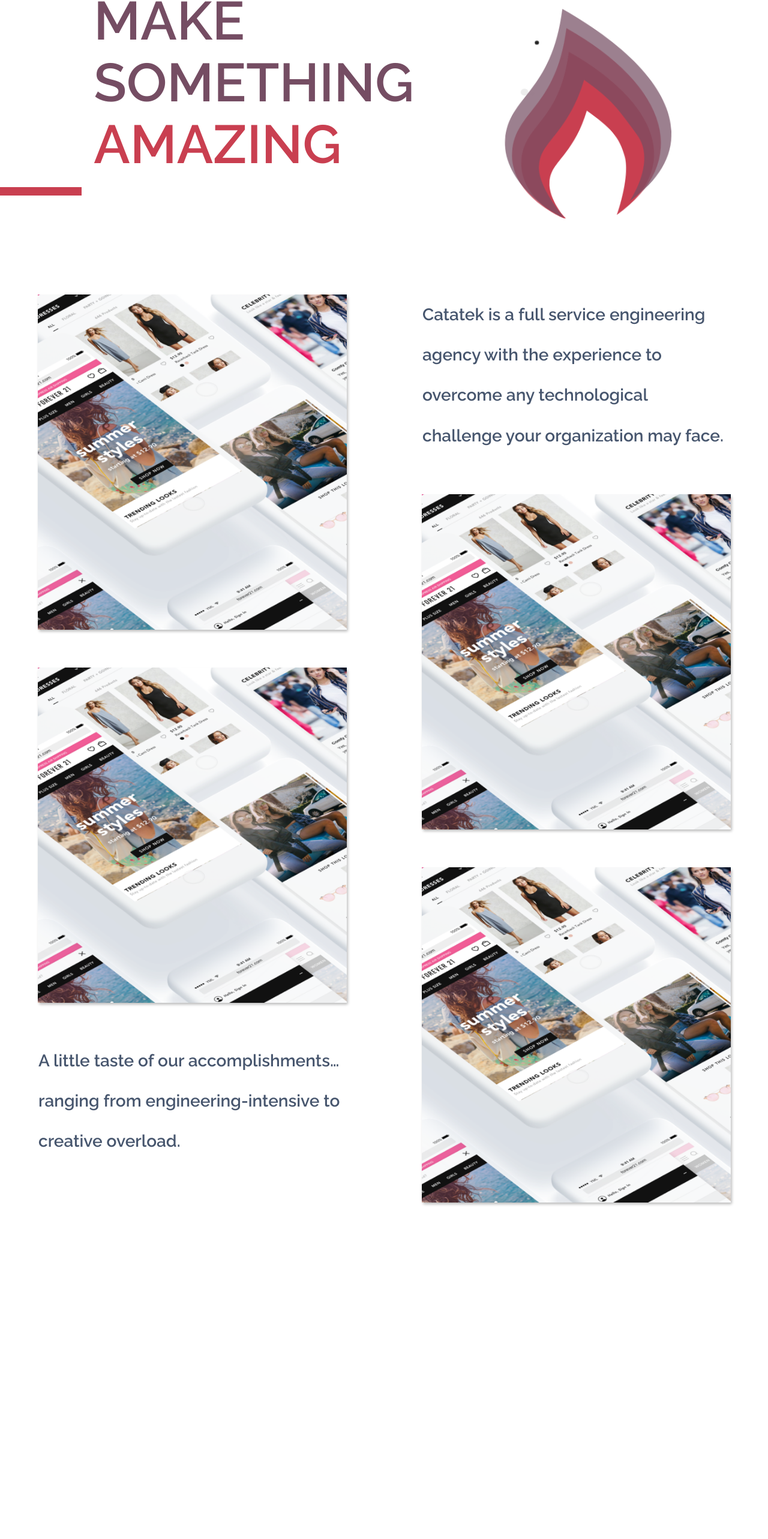
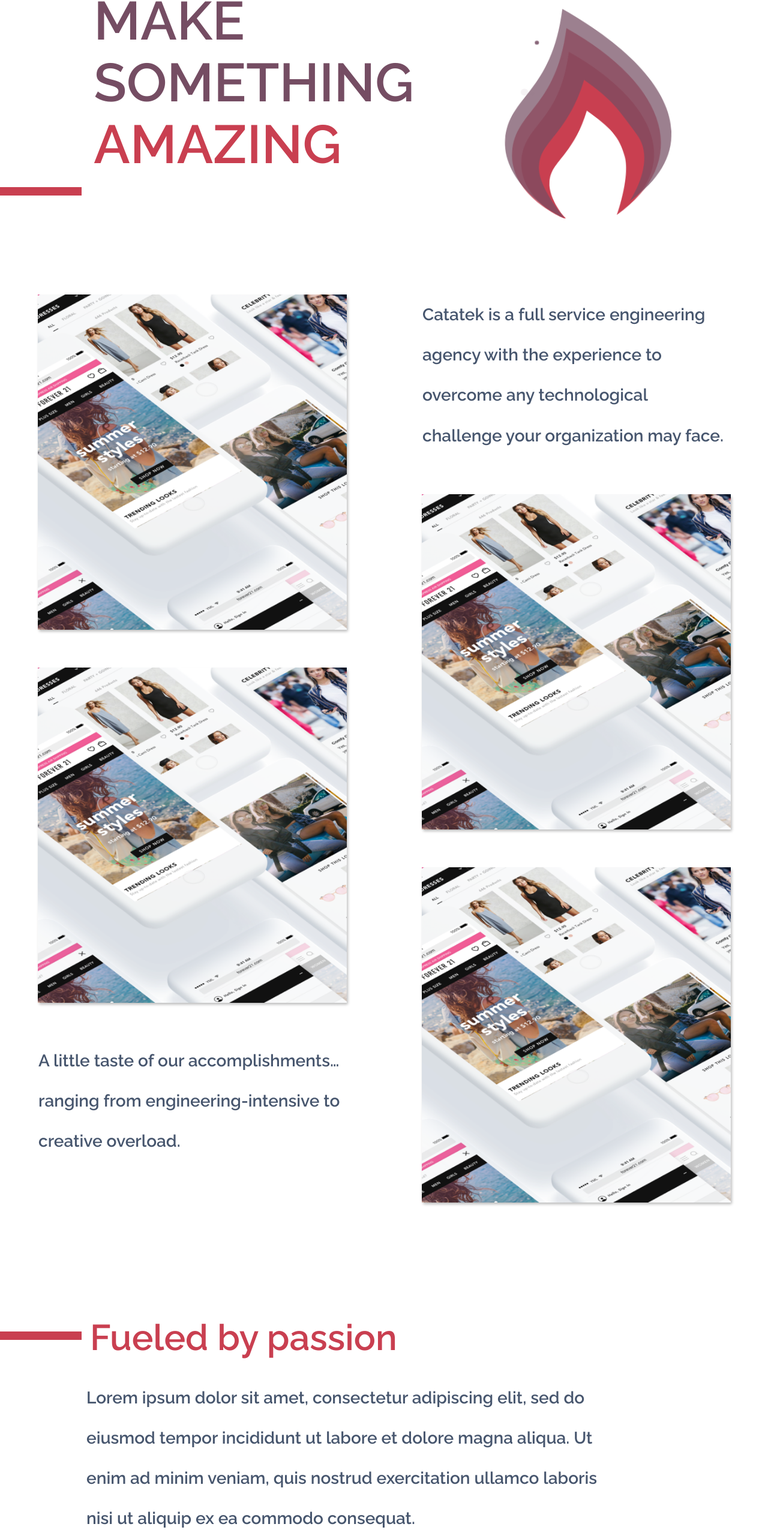
Before and after one commit to Catatek/catatekmarketing, a React (Create React App) app: page / in a window 1280 px wide. Shown: the part 202-2768 px from the top of the page at 60% size. Before the commit the page ends 2318 px from the top, so only its background shows below. Built offline with nearby package versions, Linux system fonts and the light colour scheme.

Commit message:
Finished all site components.

```diff
--- a/src/App.js
+++ b/src/App.js
@@ -2,6 +2,9 @@ import React, { Component } from "react";
 import Navigation from "./components/shared/Navigation";
 import Splash from "./components/sections/Splash";
 import Portfolio from "./components/sections/Portfolio";
+import Content1 from "./components/shared/Content1";
+import Content2 from "./components/shared/Content2";
+import Footer from "./components/shared/Footer";
 
 class App extends Component {
   constructor(props) {
@@ -46,6 +49,11 @@ class App extends Component {
         <Navigation />
         <Splash />
         <Portfolio work={this.state.portfolio} />
+        <Content1 title="Fueled by passion" />
+        <Content2 type="services" color="#754d63" title="Services" />
+        <Content1 title="Technologists with a purpose" />
+        <Content2 type="contact" color="#C93F50" title="Contact" />
+        <Footer />
       </div>
     );
   }
--- a/src/components/sections/Splash.jsx
+++ b/src/components/sections/Splash.jsx
@@ -44,8 +44,15 @@ function Flame() {
       version="1.1"
     >
       <g className="cir" data-name="Layer 5">
-        <circle className="cls-1 cirGroup1" cx="59.04" cy="98.87" r="3.48" />
         <circle
+          fill="#754d63"
+          className="cls-1 cirGroup1"
+          cx="59.04"
+          cy="98.87"
+          r="3.48"
+        />
+        <circle
+          fill="#754d63"
           id="my-circle"
           className="cls-1 cirGroup2"
           cx="35.53"
@@ -53,15 +60,29 @@ function Flame() {
           r="6.31"
         />
         <circle
+          fill="#754d63"
           id="my-circle1"
           className="cls-1 cirGroup2"
           cx="159.7"
           cy="173.67"
           r="3.47"
         />
-        <circle className="cls-1 cirGroup3" cx="48.51" cy="159.07" r="3.47" />
-        <circle className="cls-1 cirGroup3" cx="141.07" cy="137.56" r="2.45" />
         <circle
+          fill="#754d63"
+          className="cls-1 cirGroup3"
+          cx="48.51"
+          cy="159.07"
+          r="3.47"
+        />
+        <circle
+          fill="#754d63"
+          className="cls-1 cirGroup3"
+          cx="141.07"
+          cy="137.56"
+          r="2.45"
+        />
+        <circle
+          fill="#754d63"
           id="my-circle2"
           className="cls-1 cirGroup2"
           cx="100.67"
@@ -69,7 +90,6 @@ function Flame() {
           r="2.45"
         />
       </g>
-
       <g
         id="Page-1"
         stroke="none"
--- /dev/null
+++ b/src/components/shared/Content1.jsx
@@ -0,0 +1,44 @@
+import React from "react";
+import styled from "styled-components";
+
+import { Column, Text, Row, Title1 } from "../theme/index";
+
+const Line = styled.div`
+  width: 136px;
+  height: 14px;
+  background-color: #c93f50;
+  position: absolute;
+  left: 0;
+  bottom: 1.9em;
+`;
+
+const Wrapper = styled.div`
+  padding: 5em 0;
+`;
+
+const Title = styled.h2`
+  font-size: 3.75em;
+  font-weight: 600;
+  font-family: "Raleway", sans-serif;
+  color: ${props => props.color || "#754D63"};
+  margin: 0 0 0 2.5em;
+`;
+
+export default function Content1({ title }) {
+  return (
+    <Wrapper>
+      <Row>
+        <Line />
+        <Title color="#C93F50">{title}</Title>
+      </Row>
+      <Row margin="2em 0 5em 9em" width="70%">
+        <Text>
+          Lorem ipsum dolor sit amet, consectetur adipiscing elit, sed do
+          eiusmod tempor incididunt ut labore et dolore magna aliqua. Ut enim ad
+          minim veniam, quis nostrud exercitation ullamco laboris nisi ut
+          aliquip ex ea commodo consequat.
+        </Text>
+      </Row>
+    </Wrapper>
+  );
+}
--- /dev/null
+++ b/src/components/shared/Content2.jsx
@@ -0,0 +1,79 @@
+import React from "react";
+import styled from "styled-components";
+
+import { Column, Text, Row, Title1 } from "../theme/index";
+
+const Wrapper = styled.div`
+  background-color: ${props => props.color};
+  padding: 5em 0;
+`;
+
+const Line = styled.div`
+  width: 136px;
+  height: 14px;
+  background-color: #fff;
+  position: absolute;
+  right: 0;
+  bottom: 1.5em;
+`;
+
+const Title = styled.h2`
+  font-size: 3.75em;
+  font-weight: 600;
+  font-family: "Raleway", sans-serif;
+  color: ${props => props.color || "#754D63"};
+  margin: 0 2.5em 0 0;
+`;
+
+const Span = styled.span`
+  color: #c93f50;
+`;
+
+export default function Content2({ title, color, type }) {
+  return (
+    <Wrapper color={color}>
+      <Row justifycontent="flex-end">
+        <Line />
+        <Title color="#fff">{title}</Title>
+      </Row>
+      <Row margin="2em 0 5em 9em" width="60%">
+        {type === "services" && (
+          <div>
+            <Text white large>
+              Web design <Span> + </Span>
+              <br />
+              Web development
+              <Span> + </Span>
+              <br />
+              Native development
+              <Span> + </Span>
+              <br />
+              UI/UX design
+              <Span> + </Span>
+              Creative services
+              <Span> + </Span>
+              <br />
+              Network security
+              <Span> + </Span>
+              Business consulting
+            </Text>
+          </div>
+        )}
+        {type === "contact" && (
+          <div>
+            <Text white large>
+              We love coffee, and we love people—nothing makes us happier than
+              listening to your vision over a cup of joe.
+            </Text>
+            <Row>
+              <Text margin="0 3em 0 0" small>
+                404.518.1276
+              </Text>
+              <Text small>hello@catatek.com</Text>
+            </Row>
+          </div>
+        )}
+      </Row>
+    </Wrapper>
+  );
+}
--- /dev/null
+++ b/src/components/shared/Footer.jsx
@@ -0,0 +1,35 @@
+import React from "react";
+import Logo from "../../assets/logo.png";
+import styled from "styled-components";
+import { Row } from "../theme/index";
+import Github from "../../assets/github.svg";
+import Medium from "../../assets/medium.svg";
+
+const Wrapper = styled.div`
+  display: flex;
+  justify-content: space-between;
+  align-items: center;
+  padding: 3em 0;
+`;
+
+const Img = styled.img`
+  width: 152px;
+  height: 42px;
+  margin-right: 2em;
+`;
+
+const I = styled.img`
+  margin: 0 1em;
+`;
+
+export default function Footer() {
+  return (
+    <Wrapper>
+      <Row margin="0 0 0 1em">
+        <I src={Github} alt="Catatek icons" />
+        <I src={Medium} alt="Catatek icons" />
+      </Row>
+      <Img src={Logo} alt="Catatek Logo" />
+    </Wrapper>
+  );
+}
--- a/src/components/theme/index.js
+++ b/src/components/theme/index.js
@@ -18,6 +18,7 @@ export const Row = styled.div`
   margin: ${props => props.margin};
   align-items: ${props => props.alignitems};
   justify-content: ${props => props.justifycontent};
+  position: relative;
 `;
 
 export const Column = styled.div`
@@ -35,6 +36,7 @@ export const Text = styled.p`
   font-weight: 600;
   line-height: 2.4em;
   margin: 0;
+  margin: ${props => props.margin};
   ${props =>
     props.small &&
     css`
@@ -44,4 +46,13 @@ export const Text = styled.p`
       font-weight: 400;
       line-height: 2em;
     `};
+  ${props =>
+    props.large &&
+    css`
+      color: #fff;
+      font-size: 48px;
+      font-family: "Raleway", sans-serif;
+      font-weight: 400;
+      line-height: 2em;
+    `};
 `;
--- a/src/index.css
+++ b/src/index.css
@@ -38,10 +38,6 @@ body {
   transition: all 0.4s ease-in-out 0s;
 }
 
-.cir {
-  margin: 0 0 5em 1em;
-}
-
 @keyframes flicker {
   0% {
     transform: rotate(-1deg);
@@ -74,18 +70,12 @@ body {
 
 .cirGroup1 {
   animation: 1.6s circles infinite;
-  -webkit-animation-name: circles;
-  -webkit-animation-duration: 1.6s;
 }
 
 .cirGroup2 {
   animation: 3s circles infinite;
-  -webkit-animation-name: circles;
-  -webkit-animation-duration: 3s;
 }
 
 .cirGroup3 {
   animation: 6s circles infinite;
-  -webkit-animation-name: circles;
-  -webkit-animation-duration: 6s;
 }
```
Also changed, not shown: src/assets/github.svg (added), src/assets/medium.svg (added).
